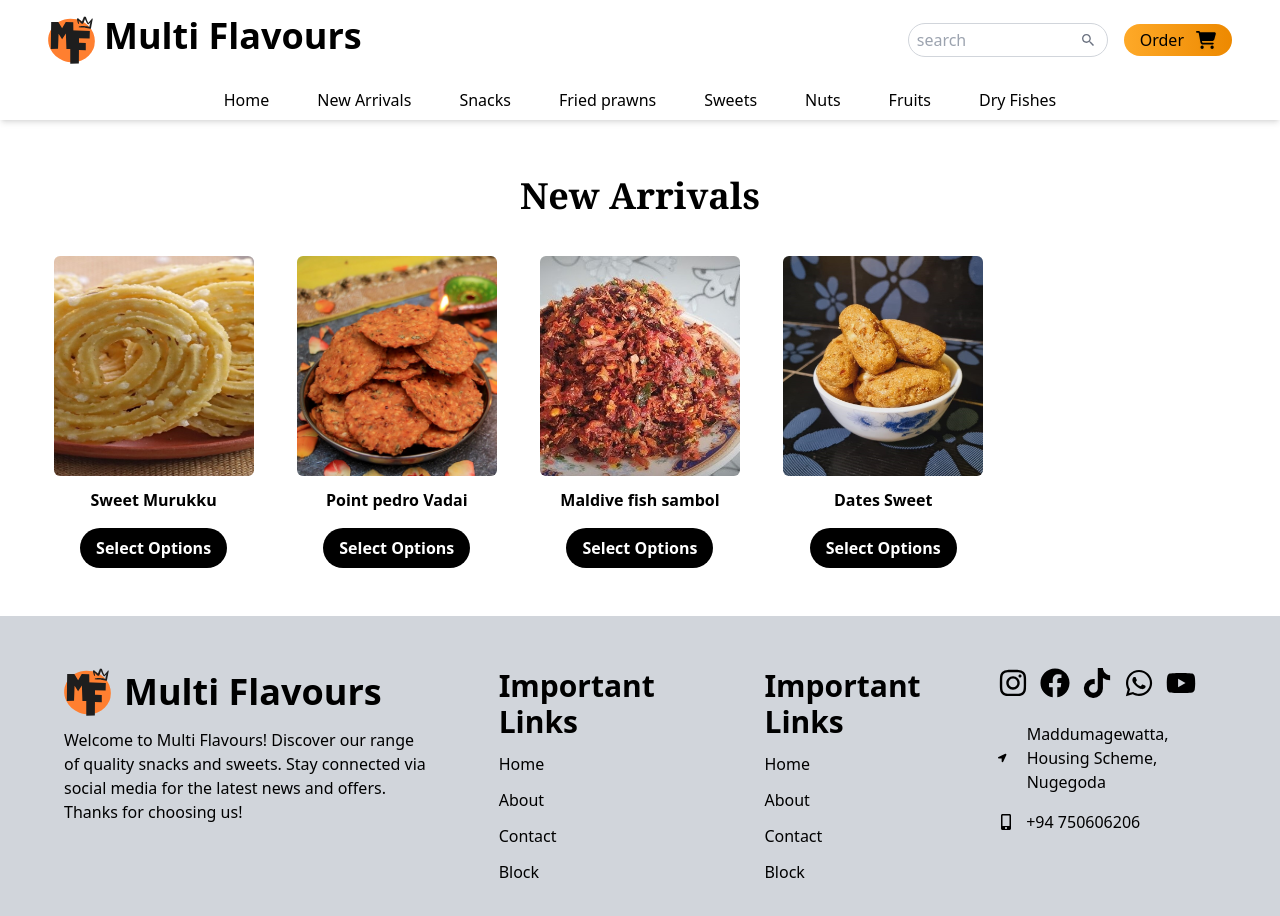
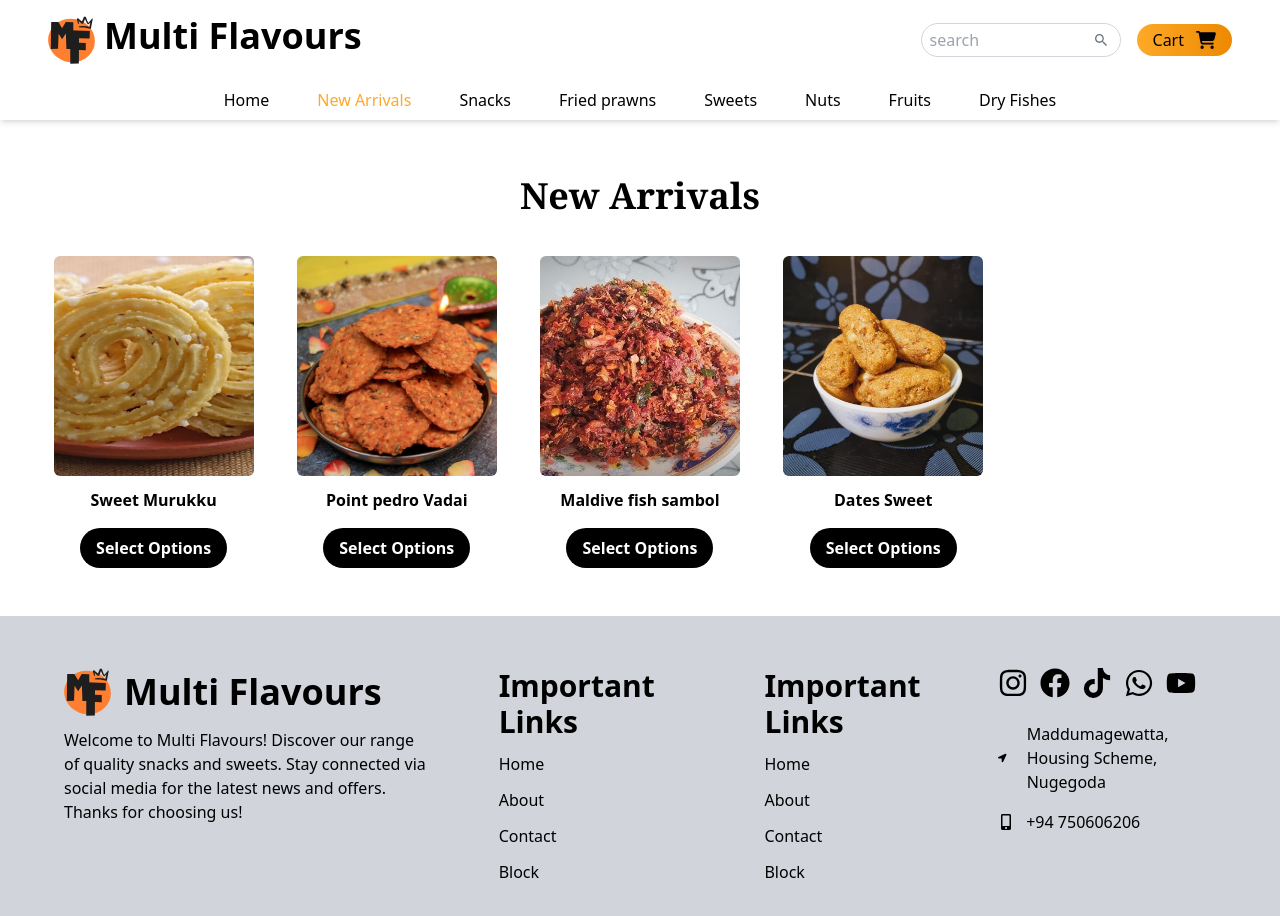
Before and after one commit to MenalinR/multiflavors, a React (Vite) app: page /NewArrivals in a window 1280 px wide. Shown: the top 916 px of the page. Built offline with nearby package versions, Linux system fonts and the light colour scheme.

Commit message:
implemented active link styling

```diff
--- a/src/components/Navbar/Navbar.jsx
+++ b/src/components/Navbar/Navbar.jsx
@@ -4,6 +4,7 @@ import Logo from "../../assets/multi.svg";
 import { IoMdSearch } from "react-icons/io";
 import { FaCaretDown, FaCartShopping, FaBars } from 'react-icons/fa6';
 import { FaTimes } from 'react-icons/fa';
+import { NavLink } from 'react-router-dom';
 
 const Menu = [
   {
@@ -48,7 +49,7 @@ const Menu = [
   },
 ];
 
-const Navbar = ({ handleOrderPopup }) => {
+const Navbar = () => {
   const [mobileMenuOpen, setMobileMenuOpen] = useState(false);
 
   const handleMobileMenuToggle = () => {
@@ -76,9 +77,9 @@ const Navbar = ({ handleOrderPopup }) => {
               <IoMdSearch className='text-gray-500 group-hover:text-primary absolute top-1/2 -translate-y-1/2 right-3' />
             </div>
             <button
-              onClick={() => handleOrderPopup()}
+
               className='bg-gradient-to-r from-primary to-secondary transition-all duration-200 text-black py-1 px-4 rounded-full flex items-center gap-3 group'>
-              <span className='group-hover:block transition-all duration-200'>Order</span>
+              <span className='group-hover:block transition-all duration-200'>Cart</span>
               <FaCartShopping className='text-xl text-black drop-shadow-sm cursor-pointer' />
             </button>
             <button className='sm:hidden text-2xl' onClick={handleMobileMenuToggle}>
@@ -94,9 +95,15 @@ const Navbar = ({ handleOrderPopup }) => {
           {
             Menu.map((data) => (
               <li key={data.id} className='hover:translate-x-1'>
-                <Link to={data.link}
-                  className='inline-block px-4 py-2 hover:text-primary duration-200'>{data.name}</Link>
-              </li>
+                <NavLink
+        to={data.link}
+        className={({ isActive }) =>
+          isActive
+            ? 'inline-block px-4 py-2 text-primary duration-200'
+            : 'inline-block px-4 py-2 hover:text-primary duration-200'
+        }>
+        {data.name}
+      </NavLink> </li>
             ))
           }
         </ul>
```
